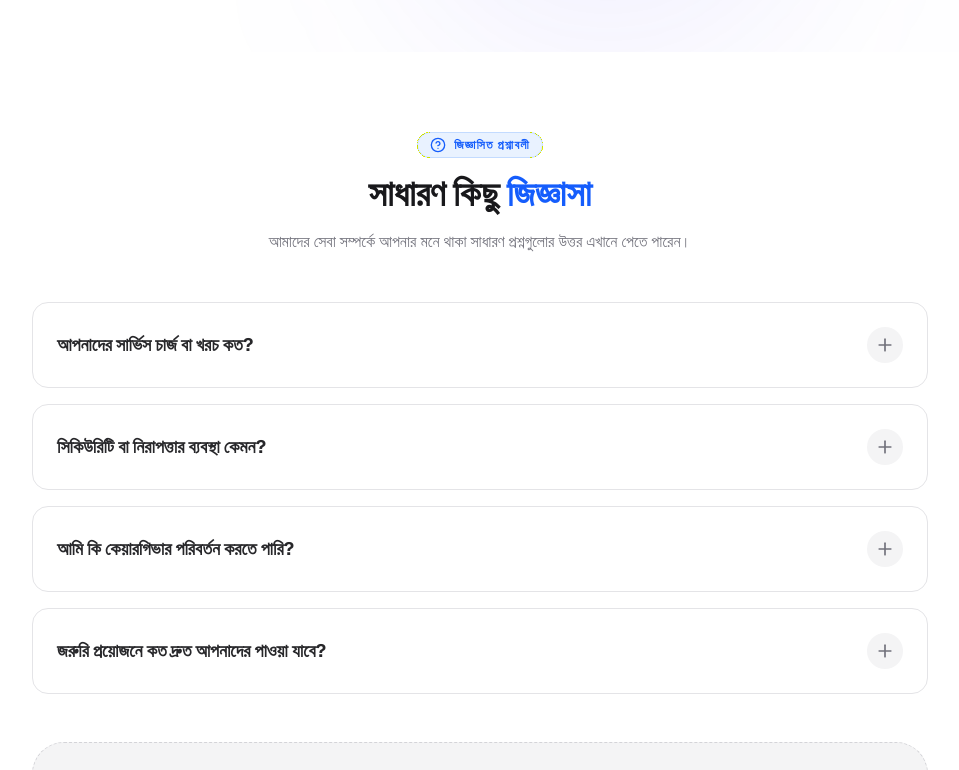
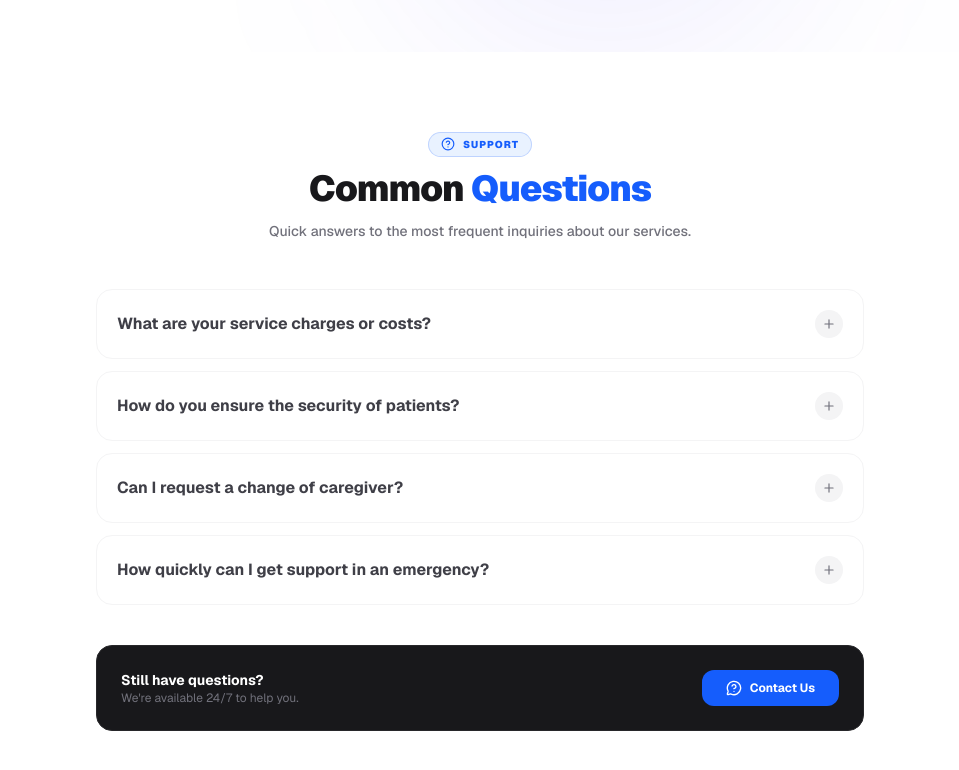
Before and after one commit to sakhawat236hossain/Care-xyz-client, a Next.js app: page / in a window 1280 px wide. Shown: the part 4940-5710 px from the top of the page, without its empty margins (160-1119 px from the left). Built offline with nearby package versions, Linux system fonts and the light colour scheme.

Commit message:
MongoDB Cannect done

```diff
--- a/package.json
+++ b/package.json
@@ -11,6 +11,7 @@
   "dependencies": {
     "framer-motion": "^12.26.2",
     "lucide-react": "^0.562.0",
+    "mongodb": "^7.0.0",
     "next": "16.1.2",
     "react": "19.2.3",
     "react-dom": "19.2.3"
--- a/src/components/Footer/Footer.jsx
+++ b/src/components/Footer/Footer.jsx
@@ -23,8 +23,7 @@ const Footer = () => {
               </span>
             </Link>
             <p className="text-gray-500 dark:text-gray-400 leading-relaxed text-sm">
-              আপনার পরিবারের সদস্যদের নিরাপদ এবং নির্ভরযোগ্য সেবা দিতে আমরা প্রতিশ্রুতিবদ্ধ। শিশু, বৃদ্ধ এবং অসুস্থ ব্যক্তিদের জন্য বিশেষায়িত কেয়ারগিভিং সার্ভিস।
-            </p>
+We are committed to providing safe and reliable services to your family members. Specialized caregiving services for children, the elderly, and the sick.            </p>
           </div>
 
           {/* Column 2: Quick Links */}
--- a/src/components/HomePage/FAQ/FAQ.jsx
+++ b/src/components/HomePage/FAQ/FAQ.jsx
@@ -2,24 +2,29 @@
 
 import React, { useState } from 'react';
 import { motion, AnimatePresence } from 'framer-motion';
-import { Plus, Minus, HelpCircle } from 'lucide-react';
+import {
+  Plus,
+  Minus,
+  HelpCircle,
+  MessageCircleQuestion // Corrected Icon Name
+} from 'lucide-react';
 
 const faqData = [
   {
-    question: "আপনাদের সার্ভিস চার্জ বা খরচ কত?",
-    answer: "আমাদের খরচ নির্ভর করে আপনি কোন ধরণের সার্ভিস নিচ্ছেন তার ওপর। সাধারণ কেয়ারগিভার এবং স্পেশালিস্ট নার্সিংয়ের রেট আলাদা। বিস্তারিত জানতে আমাদের 'Pricing' পেজ দেখুন বা সরাসরি কল করুন।"
+    question: "What are your service charges or costs?",
+    answer: "Our pricing depends on the type of service you require. General caregiving and specialist nursing have different rates. Please visit our 'Pricing' page for a detailed breakdown or contact us for a custom quote."
   },
   {
-    question: "সিকিউরিটি বা নিরাপত্তার ব্যবস্থা কেমন?",
-    answer: "আমাদের প্রত্যেক কেয়ারগিভারের ব্যাকগ্রাউন্ড ভেরিফাইড এবং পুলিশ ক্লিয়ারেন্স চেক করা হয়। এছাড়া কাজের সময় আমরা নিয়মিত মনিটরিং নিশ্চিত করি।"
+    question: "How do you ensure the security of patients?",
+    answer: "Every caregiver undergoes a rigorous background check, including criminal record verification and professional reference checks. We also conduct regular monitoring and quality audits during their service period."
   },
   {
-    question: "আমি কি কেয়ারগিভার পরিবর্তন করতে পারি?",
-    answer: "হ্যাঁ, অবশ্যই। যদি কোনো কারণে আপনার মনে হয় কেয়ারগিভারের সাথে আপনি মানিয়ে নিতে পারছেন না, তবে আমাদের জানালে আমরা ২৪ ঘণ্টার মধ্যে পরিবর্তন করে দেব।"
+    question: "Can I request a change of caregiver?",
+    answer: "Yes, absolutely. If for any reason you feel the assigned caregiver isn't the right fit for your family, let us know and we will arrange a replacement within 24 hours at no extra administrative cost."
   },
   {
-    question: "জরুরি প্রয়োজনে কত দ্রুত আপনাদের পাওয়া যাবে?",
-    answer: "আমরা ২৪/৭ সাপোর্ট দিয়ে থাকি। কল করার ১-২ ঘণ্টার মধ্যেই আমরা প্রাথমিক সাহায্য বা কেয়ারগিভার পাঠানোর ব্যবস্থা করি।"
+    question: "How quickly can I get support in an emergency?",
+    answer: "We offer 24/7 support. Depending on your location, we can typically dispatch an emergency assistant or arrange a professional caregiver within 1 to 2 hours of your initial call."
   }
 ];
 
@@ -31,75 +36,83 @@ const FAQ = () => {
   };
 
   return (
-    <section className="py-20 px-6 bg-white dark:bg-zinc-950 transition-colors duration-500">
-      <div className="max-w-4xl mx-auto">
+    <section className="py-20 px-4 sm:px-6 bg-white dark:bg-zinc-950 transition-colors duration-500">
+      <div className="max-w-3xl mx-auto">
 
-        {/* Header */}
-        <div className="text-center mb-12 space-y-4">
-          <div className="inline-flex items-center gap-2 px-3 py-1 rounded-full bg-blue-500/10 border border-blue-500/20 text-blue-600 dark:text-blue-400">
-            <HelpCircle size={16} />
-            <span className="text-xs font-bold uppercase tracking-widest">জিজ্ঞাসিত প্রশ্নাবলী</span>
+        {/* Header Section */}
+        <div className="text-center mb-12 space-y-3">
+          <div className="inline-flex items-center gap-2 px-3 py-1 rounded-full bg-blue-500/10 border border-blue-600/20 text-blue-600 dark:text-blue-400">
+            <HelpCircle size={14} />
+            <span className="text-[10px] font-black uppercase tracking-widest">Support</span>
           </div>
-          <h2 className="text-3xl md:text-4xl font-black text-zinc-900 dark:text-white">
-            সাধারণ কিছু <span className="text-blue-600">জিজ্ঞাসা</span>
+          <h2 className="text-3xl md:text-4xl font-black text-zinc-900 dark:text-white tracking-tight">
+            Common <span className="text-blue-600">Questions</span>
           </h2>
-          <p className="text-zinc-500 dark:text-zinc-400 max-w-lg mx-auto">
-            আমাদের সেবা সম্পর্কে আপনার মনে থাকা সাধারণ প্রশ্নগুলোর উত্তর এখানে পেতে পারেন।
+          <p className="text-sm text-zinc-500 dark:text-zinc-400 max-w-md mx-auto font-medium">
+            Quick answers to the most frequent inquiries about our services.
           </p>
         </div>
 
         {/* Accordion List */}
-        <div className="space-y-4">
-          {faqData.map((faq, index) => (
+        <div className="space-y-3">
+          {faqData.map((faq, index) => {
+            const isActive = activeIndex === index;
+            return (
               <div
                 key={index}
-              className={`border rounded-2xl transition-all duration-300 ${
-                activeIndex === index
-                ? 'border-blue-500 bg-blue-50/50 dark:bg-blue-500/5 shadow-lg'
-                : 'border-zinc-200 dark:border-zinc-800 bg-transparent'
+                className={`overflow-hidden transition-all duration-300 rounded-2xl border ${
+                  isActive
+                  ? 'border-blue-200 dark:border-blue-900/50 bg-blue-50/20 dark:bg-blue-900/10 shadow-sm'
+                  : 'border-zinc-100 dark:border-zinc-800 bg-white dark:bg-zinc-900/50'
                 }`}
               >
                 <button
                   onClick={() => toggleFAQ(index)}
-                className="w-full flex items-center justify-between p-5 md:p-6 text-left"
+                  className="w-full flex items-center justify-between p-5 text-left group"
                 >
-                <span className={`text-lg font-bold transition-colors ${
-                  activeIndex === index ? 'text-blue-600 dark:text-blue-400' : 'text-zinc-800 dark:text-zinc-200'
+                  <span className={`text-sm md:text-base font-bold transition-colors ${
+                    isActive ? 'text-blue-600 dark:text-blue-400' : 'text-zinc-700 dark:text-zinc-200'
                   }`}>
                     {faq.question}
                   </span>
-                <div className={`p-2 rounded-full transition-all duration-300 ${
-                  activeIndex === index ? 'bg-blue-600 text-white rotate-0' : 'bg-zinc-100 dark:bg-zinc-800 text-zinc-500'
+                  <div className={`flex-shrink-0 w-7 h-7 rounded-full flex items-center justify-center transition-all ${
+                    isActive ? 'bg-blue-600 text-white' : 'bg-zinc-100 dark:bg-zinc-800 text-zinc-500'
                   }`}>
-                  {activeIndex === index ? <Minus size={20} /> : <Plus size={20} />}
+                    {isActive ? <Minus size={14} /> : <Plus size={14} />}
                   </div>
                 </button>
 
                 <AnimatePresence>
-                {activeIndex === index && (
+                  {isActive && (
                     <motion.div
                       initial={{ height: 0, opacity: 0 }}
                       animate={{ height: 'auto', opacity: 1 }}
                       exit={{ height: 0, opacity: 0 }}
-                    transition={{ duration: 0.3, ease: 'easeInOut' }}
-                    className="overflow-hidden"
+                      transition={{ duration: 0.3 }}
                     >
-                    <div className="px-6 pb-6 text-zinc-600 dark:text-zinc-400 leading-relaxed border-t border-zinc-200 dark:border-zinc-800 pt-4 mt-1">
+                      <div className="px-5 pb-5 pt-0">
+                        <p className="text-[13px] md:text-sm text-zinc-500 dark:text-zinc-400 leading-relaxed">
                           {faq.answer}
+                        </p>
                       </div>
                     </motion.div>
                   )}
                 </AnimatePresence>
               </div>
-          ))}
+            );
+          })}
         </div>
 
-        {/* Support Link */}
-        <div className="mt-12 text-center p-8 rounded-[2rem] bg-zinc-100 dark:bg-zinc-900 border border-dashed border-zinc-300 dark:border-zinc-700">
-          <p className="text-zinc-600 dark:text-zinc-400 font-medium">
-            আপনার প্রশ্নের উত্তর খুঁজে পাচ্ছেন না?
-            <button className="ml-2 text-blue-600 font-bold hover:underline">আমাদের সাথে সরাসরি কথা বলুন</button>
-          </p>
+        {/* Mini Support Box */}
+        <div className="mt-10 p-6 rounded-2xl bg-zinc-900 dark:bg-zinc-900 border border-zinc-800 flex flex-col sm:flex-row items-center justify-between gap-4">
+          <div className="text-center sm:text-left">
+            <h4 className="text-white font-bold text-sm">Still have questions?</h4>
+            <p className="text-zinc-500 text-xs">We're available 24/7 to help you.</p>
+          </div>
+          <button className="px-6 py-2.5 bg-blue-600 hover:bg-blue-700 text-white rounded-xl font-bold text-xs transition-all flex items-center gap-2">
+            <MessageCircleQuestion size={16} />
+            Contact Us
+          </button>
         </div>
 
       </div>
--- /dev/null
+++ b/src/components/HomePage/Home.jsx
@@ -0,0 +1,12 @@
+import React from 'react';
+import Hero from './Hero/Hero';
+
+const Home = () => {
+    return (
+        <div>
+            <Hero></Hero>
+        </div>
+    );
+};
+
+export default Home;
```
Also changed, not shown: src/lib/dbConnect.js (added, +40 -0 lines), 2 other files (tests, documents, lock files or other folders). Lines whose indentation alone changed are shown as unchanged.
